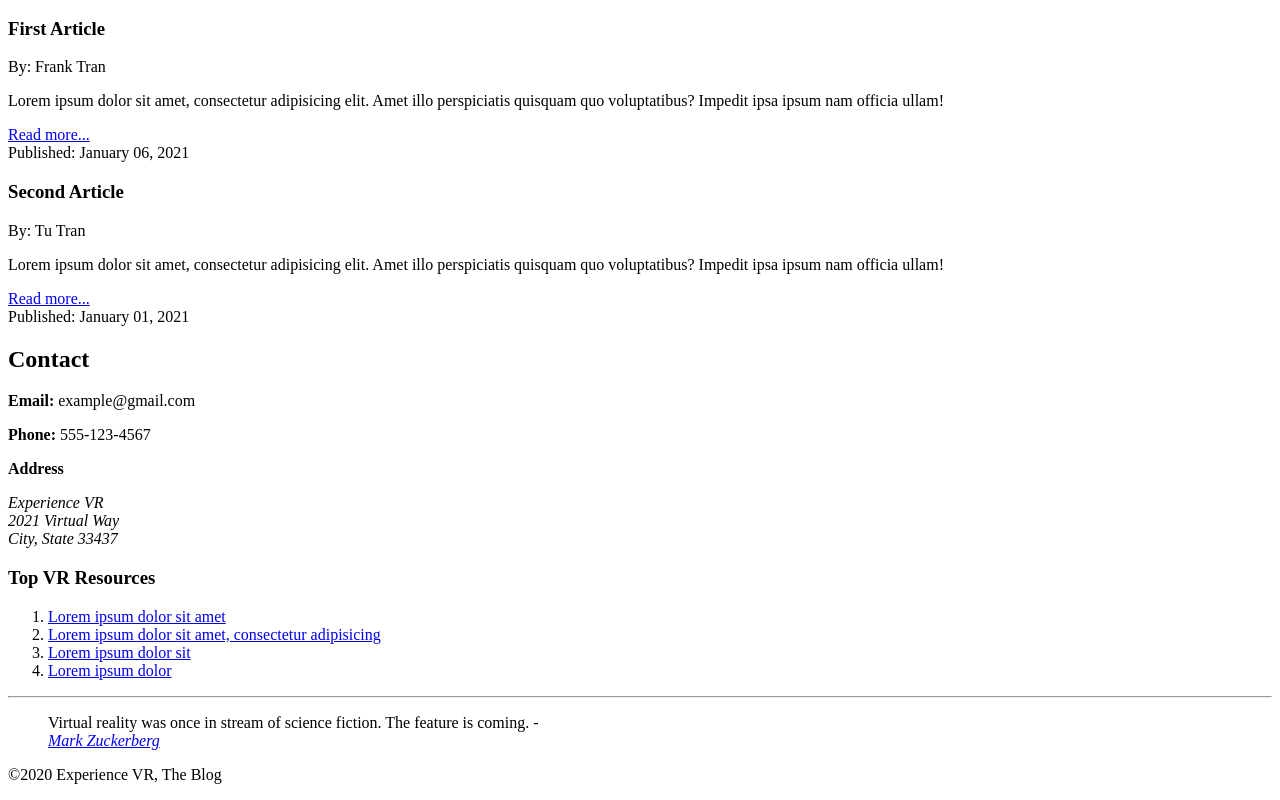
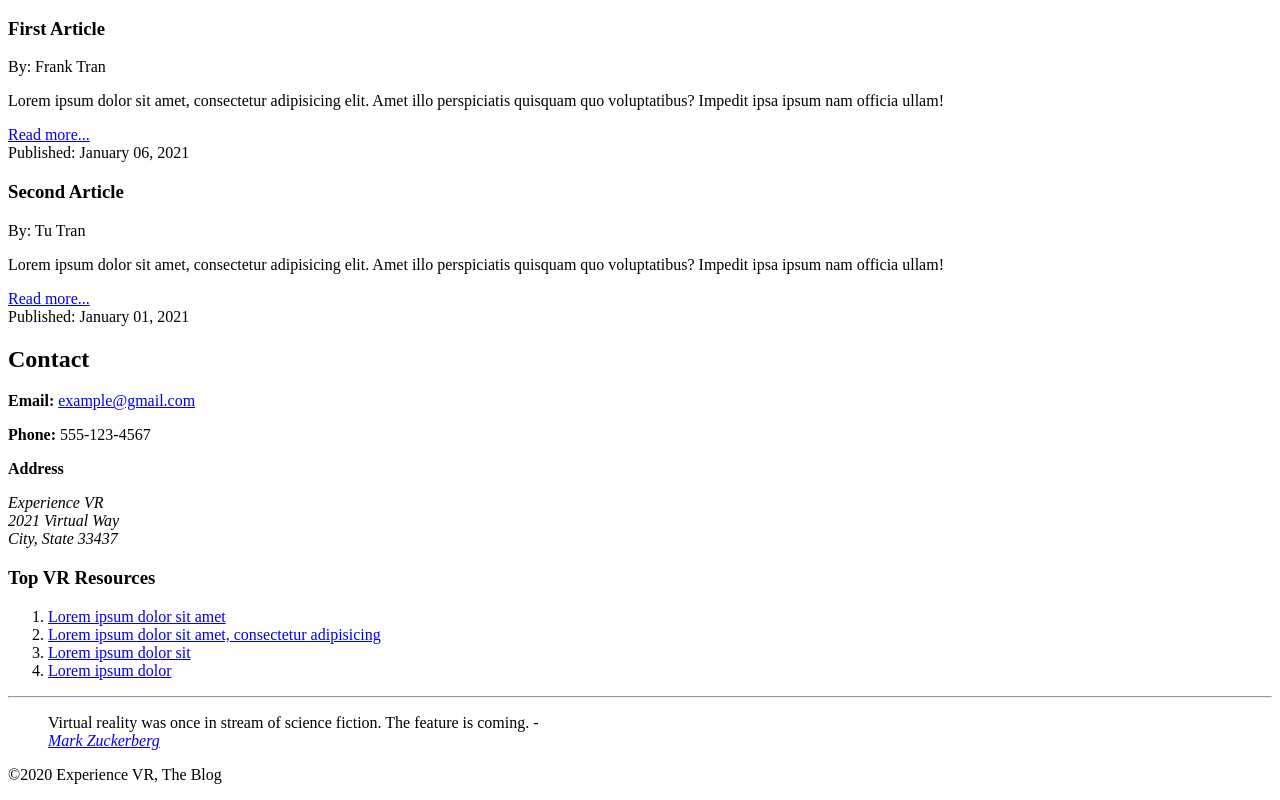
Before and after one commit to franktranvantu/html-basics, a plain HTML site: page index.html in a window 1280 px wide. Shown: the part 1109-1909 px from the top of the page. Drawn offline with Linux system fonts and the light colour scheme.

Commit message:
Link to Email

```diff
--- a/index.html
+++ b/index.html
@@ -2,7 +2,7 @@
 <html lang="en">
     <head>
         <meta charset="UTF-8">
-        <title>Root-relative Paths</title>
+        <title>Link to Email</title>
     </head>
     <body>
         <div>
@@ -68,7 +68,7 @@
 
                 <section id="contact">
                     <h2>Contact</h2>
-                    <p><strong>Email:</strong> example@gmail.com</p>
+                    <p><strong>Email:</strong> <a href="mailto:example@gmail.com?subject=Hi%20There!">example@gmail.com</a></p>
                     <p><strong>Phone:</strong> 555-123-4567</p>
                     <p><strong>Address</strong></p>
                     <address>
```
